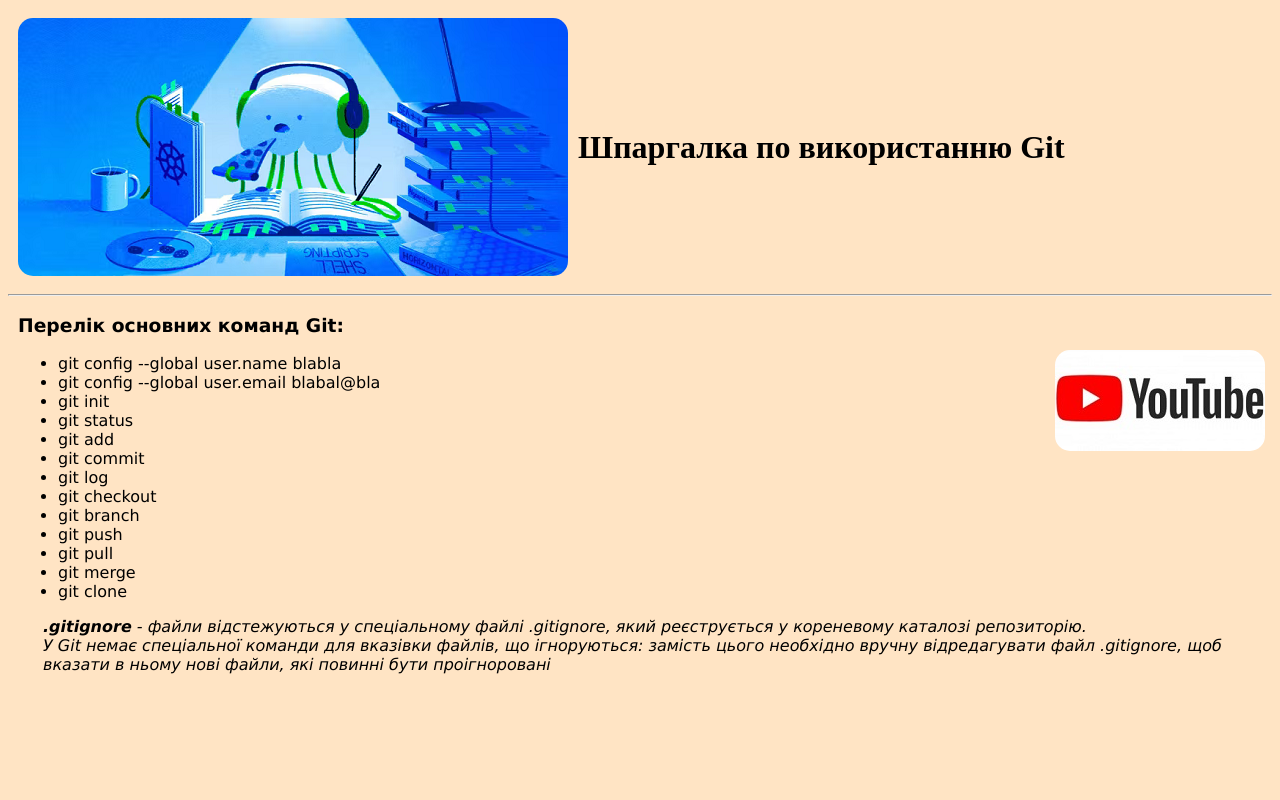
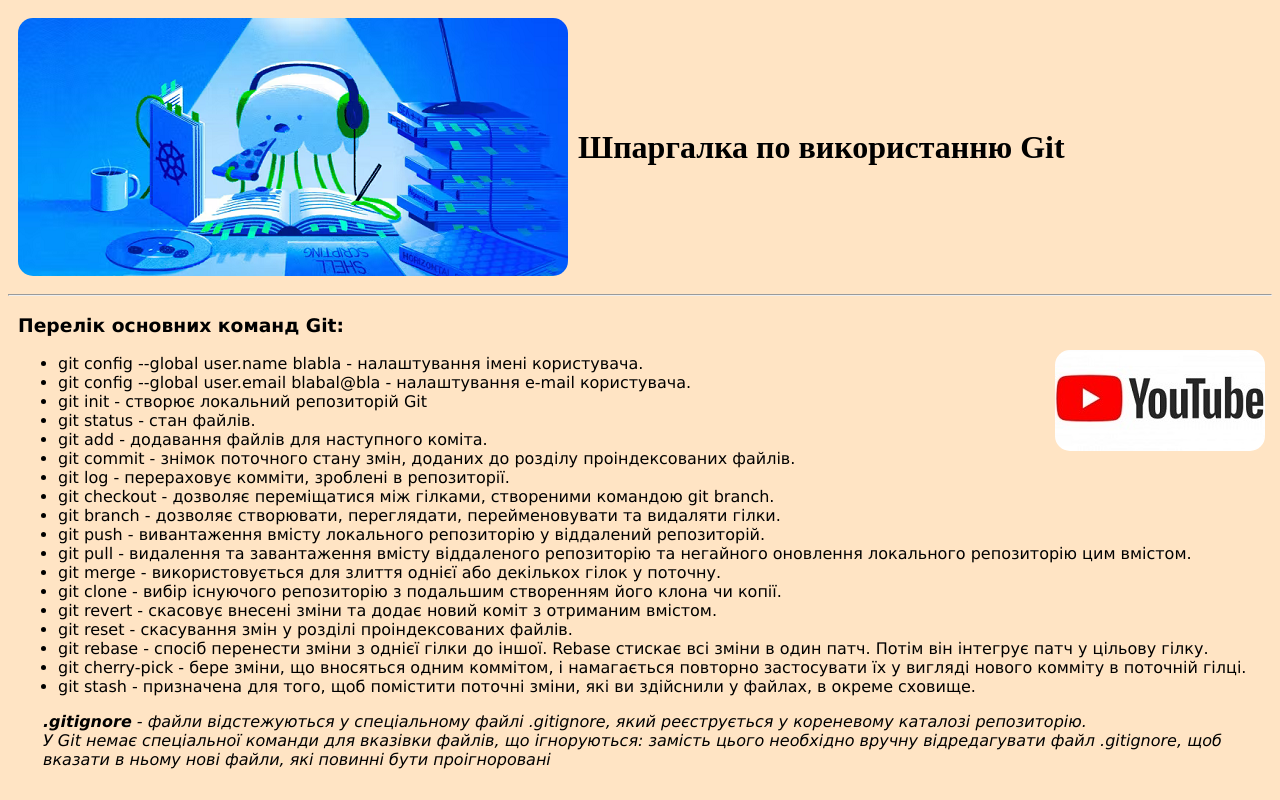
Before and after one commit to yartes83/cursor-homework-YGolub, a plain HTML site: page HM_1/index.html in a window 1280 px wide. Shown: the top 800 px of the page. Drawn offline with Linux system fonts and the light colour scheme.

Commit message:
Homework_1

```diff
--- a/HM_1/index.html
+++ b/HM_1/index.html
@@ -37,19 +37,24 @@
 <div id="basicCommands">
 	<h3>Перелік основних команд Git:</h3>
 	<ul>
-		<li>git config --global user.name blabla</li>
-		<li>git config --global user.email blabal@bla</li>
-		<li>git init</li>
-		<li>git status</li>
-		<li>git add</li>
-		<li>git commit</li>
-		<li>git log</li>
-		<li>git checkout</li>
-		<li>git branch</li>
-		<li>git push</li>
-		<li>git pull</li>
-		<li>git merge</li>
-		<li>git clone</li>
+		<li>git config --global user.name blabla - налаштування імені користувача.</li>
+		<li>git config --global user.email blabal@bla - налаштування e-mail користувача.</li>
+		<li>git init - створює локальний репозиторій Git</li>
+		<li>git status - стан файлів.</li>
+		<li>git add - додавання файлів для наступного коміта.</li>
+		<li>git commit - знімок поточного стану змін, доданих до розділу проіндексованих файлів.</li>
+		<li>git log - перераховує комміти, зроблені в репозиторії.</li>
+		<li>git checkout - дозволяє переміщатися між гілками, створеними командою git branch.</li>
+		<li>git branch - дозволяє створювати, переглядати, перейменовувати та видаляти гілки.</li>
+		<li>git push - вивантаження вмісту локального репозиторію у віддалений репозиторій.</li>
+		<li>git pull - видалення та завантаження вмісту віддаленого репозиторію та негайного оновлення локального репозиторію цим вмістом.</li>
+		<li>git merge - використовується для злиття однієї або декількох гілок у поточну.</li>
+		<li>git clone - вибір існуючого репозиторію з подальшим створенням його клона чи копії.</li>
+		<li>git revert - скасовує внесені зміни та додає новий коміт з отриманим вмістом.</li>
+		<li>git reset - скасування змін у розділі проіндексованих файлів.</li>
+		<li>git rebase - спосіб перенести зміни з однієї гілки до іншої. Rebase стискає всі зміни в один патч. Потім він інтегрує патч у цільову гілку.</li>
+		<li>git cherry-pick - бере зміни, що вносяться одним коммітом, і намагається повторно застосувати їх у вигляді нового комміту в поточній гілці.</li>
+		<li>git stash - призначена для того, щоб помістити поточні зміни, які ви здійснили у файлах, в окреме сховище.</li>
 	</ul>
 </div>
 
```
